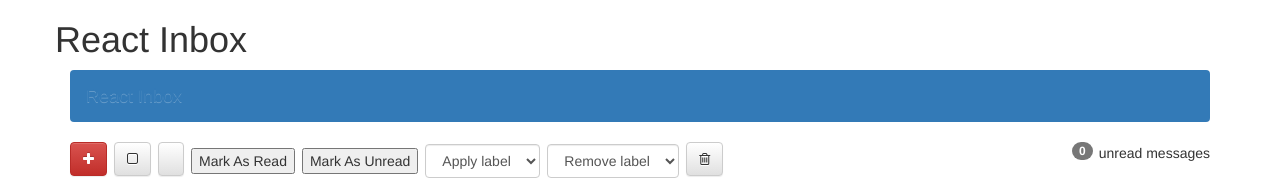
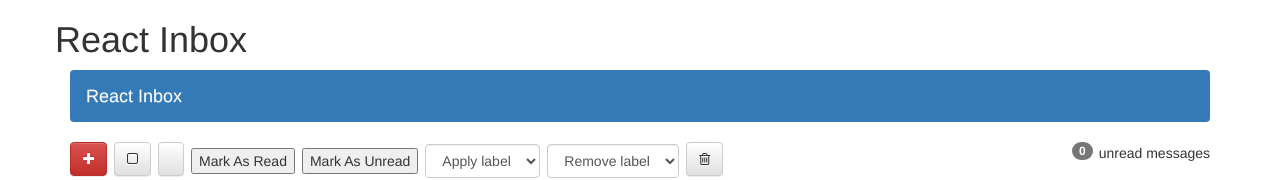
Before and after one commit to webpagepro/react-inbox, a React (Create React App) app in the folder react-inbox/: page / in a window 1280 px wide. Shown: the top 180 px of the page. Built offline with nearby package versions, Linux system fonts and the light colour scheme; no server answers.

Commit message:
select and starred and read and undread

```diff
--- a/react-inbox/src/App.css
+++ b/react-inbox/src/App.css
@@ -72,3 +72,15 @@
   .fa-close {
     cursor: pointer;
   }
+
+  .navbar-brand{
+      color:#fff;
+  }
+
+  .navbar-brand:hover{
+    color:#ccc;
+  }
+
+  .navbar-brand:after{
+      color:red;
+  }
--- a/react-inbox/src/components/Message.js
+++ b/react-inbox/src/components/Message.js
@@ -56,7 +56,7 @@ render() {
         </div>
         <div
         onClick={ () => this.props.toggleRead(this.props.message)}
-        className={`row message ${this.props.message.read ? '' : 'unread'} `}
+        className={`row message ${this.props.message.read ? '' : 'unread'} ${this.props.message.checked ? 'selected' : ''}`}
         >
           <a href="#">
 
```
